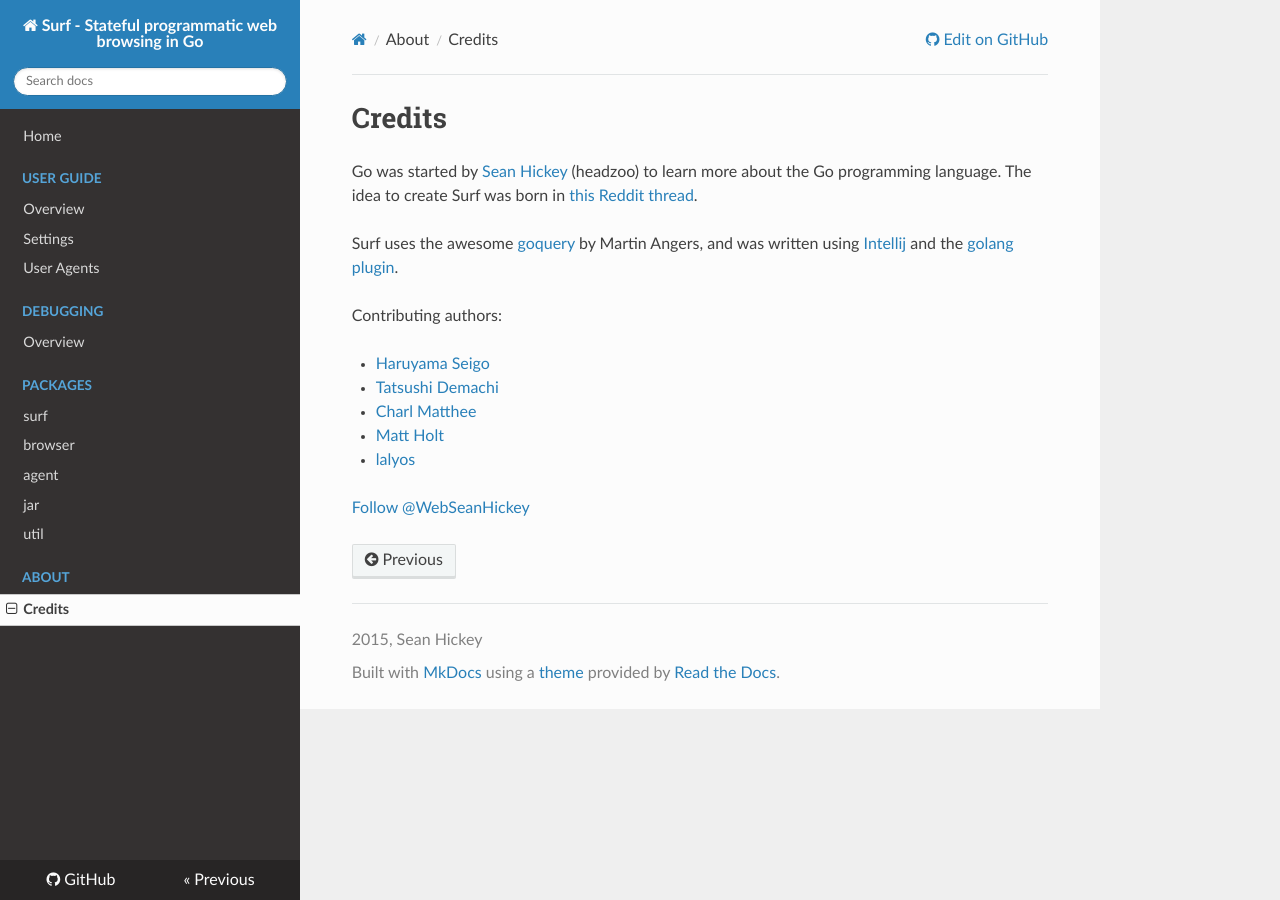
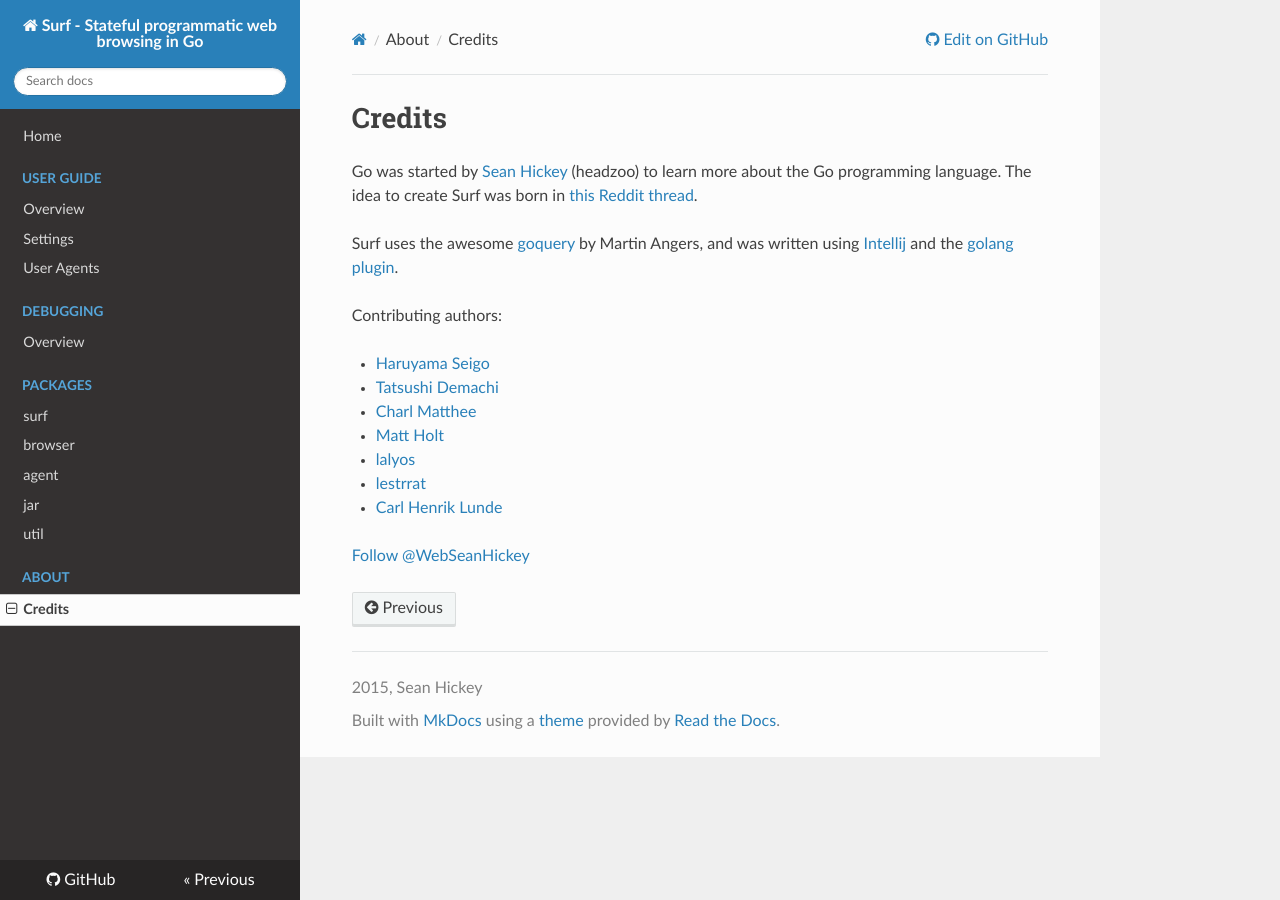
Before and after one commit to headzoo/surf, an MkDocs documentation site: the page built from docs/about/credits.md, in a window 1280 px wide. Built offline with MkDocs 1.6.1, drawn with Linux system fonts in a browser that asks for light colours; nearby versions of some CDN libraries; comment, search, counter and statistics services are not loaded; old or Windows-style settings are respelled for this version of MkDocs.

Commit message:
Updated contributing authors

```diff
--- a/docs/about/credits.md
+++ b/docs/about/credits.md
@@ -13,6 +13,8 @@ Contributing authors:
 * [Charl Matthee](https://github.com/charl)
 * [Matt Holt](https://github.com/mholt)
 * [lalyos](https://github.com/lalyos)
+* [lestrrat](https://github.com/lestrrat)
+* [Carl Henrik Lunde](https://github.com/chlunde)
 
 
 <a href="https://twitter.com/WebSeanHickey" class="twitter-follow-button" data-show-count="false">Follow @WebSeanHickey</a>
```
